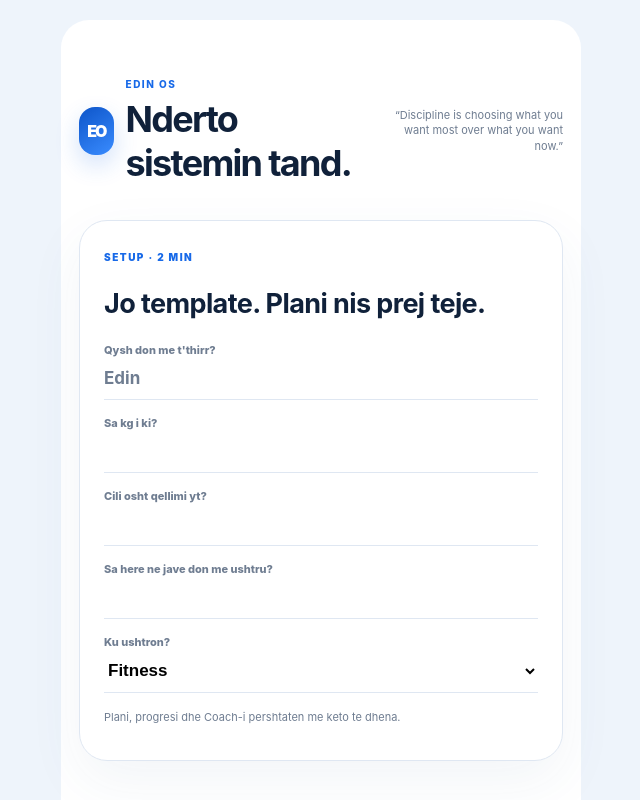
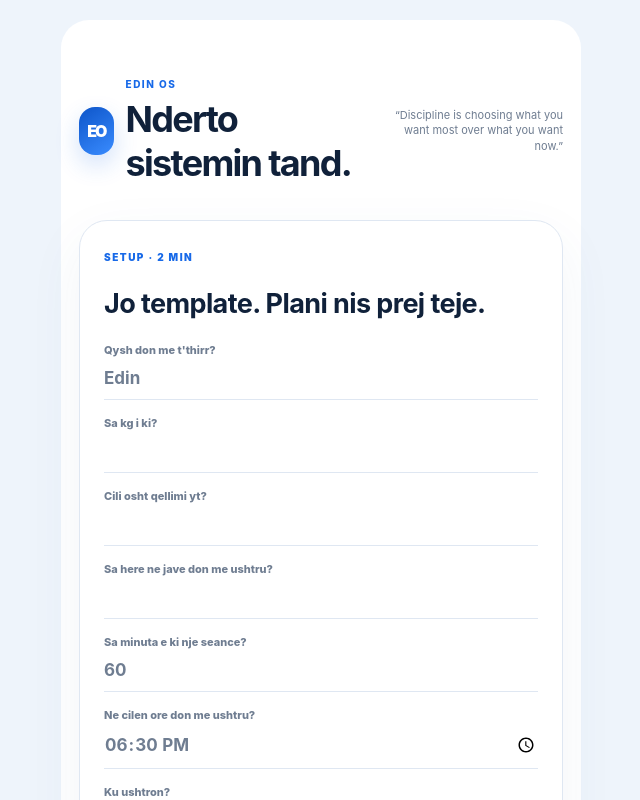
Before and after one commit to ari433/edin-os, a Next.js app: page / in a window 1280 px wide. Shown: the top 800 px of the page, without its empty margins (319-959 px from the left). Built offline with nearby package versions, Linux system fonts and the light colour scheme.

Commit message:
Add concrete training schedule and exercise tracking fields

```diff
--- a/app/page.tsx
+++ b/app/page.tsx
@@ -1,13 +1,13 @@
 "use client";
 import{useEffect,useState}from"react";
 const SB="https://otrlqqsnczbfqeqmmhyc.supabase.co",KEY="sb_publishable_yu1bGViW_6g5qY33Dy_8Bw_0wT3KxTa",PID="2cd35bcf-6639-483a-8233-d33b59828b11";
-type P={name:string;weight:string;goal:string;level:string;days:string;place:string;reminder1:string;reminder2:string};
-const blank:P={name:"Edin",weight:"",goal:"",level:"beginner",days:"",place:"Fitness",reminder1:"09:00",reminder2:"19:00"};
+type P={name:string;weight:string;goal:string;level:string;days:string;place:string;reminder1:string;reminder2:string;trainTime:string;session:string};
+const blank:P={name:"Edin",weight:"",goal:"",level:"beginner",days:"",place:"Fitness",reminder1:"09:00",reminder2:"19:00",trainTime:"18:30",session:"60"};
 const templates={Push:[["Bench Press","4","6-10"],["Incline Dumbbell Press","3","8-12"],["Shoulder Press","3","8-12"],["Lateral Raise","3","12-15"],["Triceps Pushdown","3","10-15"]],Pull:[["Lat Pulldown","4","8-12"],["Seated Row","3","8-12"],["Face Pull","3","12-15"],["Biceps Curl","3","10-15"]],Legs:[["Squat","4","6-10"],["Romanian Deadlift","3","8-12"],["Leg Press","3","10-15"],["Leg Curl","3","10-15"],["Calf Raise","4","12-20"]]};
 export default function Home(){const[p,setP]=useState<P>(blank),[tab,setTab]=useState("Today"),[msg,setMsg]=useState(""),[chat,setChat]=useState<any[]>([]),[loading,setLoading]=useState(false),[done,setDone]=useState(0),[photo,setPhoto]=useState("");
 useEffect(()=>{const x=localStorage.getItem("edin-profile");if(x)setP(JSON.parse(x));const d=localStorage.getItem("workouts-done");if(d)setDone(+d)},[]);
 const save=(k:keyof P,v:string)=>{const n={...p,[k]:v};setP(n);localStorage.setItem("edin-profile",JSON.stringify(n))};
-async function coach(){if(!msg.trim()||loading)return;const q=msg;setChat(x=>[...x,{r:"me",t:q}]);setMsg("");setLoading(true);try{const r=await fetch(SB+"/functions/v1/fitness-coach",{method:"POST",headers:{"Content-Type":"application/json","apikey":KEY},body:JSON.stringify({message:q,name:p.name,context:{weight:p.weight||null,goal:p.goal||null,level:p.level,training_days:p.days||null,place:p.place,workouts_completed:done}})});const j=await r.json();setChat(x=>[...x,{r:"bot",t:j.reply||"Problem me Coach. Provo prape."}])}catch{setChat(x=>[...x,{r:"bot",t:"S'mujta me u lidhe. Provo prape."}])}setLoading(false)}
+async function coach(){if(!msg.trim()||loading)return;const q=msg;setChat(x=>[...x,{r:"me",t:q}]);setMsg("");setLoading(true);try{const r=await fetch(SB+"/functions/v1/fitness-coach",{method:"POST",headers:{"Content-Type":"application/json","apikey":KEY},body:JSON.stringify({message:q,name:p.name,context:{weight:p.weight||null,goal:p.goal||null,level:p.level,training_days:p.days||null,place:p.place,preferred_training_time:p.trainTime,session_minutes:p.session,workouts_completed:done}})});const j=await r.json();setChat(x=>[...x,{r:"bot",t:j.reply||"Problem me Coach. Provo prape."}])}catch{setChat(x=>[...x,{r:"bot",t:"S'mujta me u lidhe. Provo prape."}])}setLoading(false)}
 async function finish(){const n=done+1;setDone(n);localStorage.setItem("workouts-done",String(n));await fetch(SB+"/rest/v1/workouts",{method:"POST",headers:{"apikey":KEY,"Content-Type":"application/json","Prefer":"return=minimal"},body:JSON.stringify({profile_id:PID,name:"Workout",goal:p.goal||null,completed_at:new Date().toISOString()})});alert("Stervitja u regjistru. Nice, "+p.name+" 💪")}
 async function upload(e:any){const file=e.target.files?.[0];if(!file)return;const path=PID+"/"+Date.now()+"-"+file.name;const r=await fetch(SB+"/storage/v1/object/progress/"+path,{method:"POST",headers:{"apikey":KEY,"Content-Type":file.type},body:file});if(r.ok){setPhoto(URL.createObjectURL(file));await fetch(SB+"/rest/v1/progress_photos",{method:"POST",headers:{"apikey":KEY,"Content-Type":"application/json"},body:JSON.stringify({profile_id:PID,storage_path:path})})}}
 async function notifications(){if(!("Notification"in window))return alert("Instaloje EDIN OS ne Home Screen per notifications.");const x=await Notification.requestPermission();if(x==="granted")new Notification("EDIN OS",{body:p.name+", reminders jane aktiv. Qendro konsistent 💪",icon:"/icon.svg"})}
@@ -19,7 +19,7 @@ return <main><header><div className="brand"><div className="mark">EO</div><div><
 {tab==="Progress"&&<section className="sheet"><span>PROGRESS REAL</span><h2>Shihe rrugen, jo veq diten.</h2><div className="metric"><b>{done}</b><small>Stervitje te regjistruara</small></div><div className="metric"><b>{p.weight} kg</b><small>Pesha qe ke vendos</small></div><label className="upload">+ Shto progress photo<input type="file" accept="image/*" capture="environment" onChange={upload}/></label>{photo&&<img className="progressphoto" src={photo}/>}</section>}
 {tab==="Food"&&<section className="sheet"><span>FOOD GUIDE</span><h2>Ha per energji & progres.</h2><Meal n="Mengjes" d="Veze + buke integrale + kos/fruta"/><Meal n="Dreke" d="Pule/mish/peshk + oriz/patate + sallate"/><Meal n="Snack" d="Kos grek + fruta + arra"/><Meal n="Darke" d="Burim proteine + perime + karbo sipas aktivitetit"/><p className="hint">Nuk po shpikim kalori pa te dhena. Pyete Coach-in per plan te personalizuar.</p><button className="primary" onClick={()=>{setMsg("Me krijo plan ushqimi praktik sipas profilit dhe qellimit tim.");setTab("Coach")}}>Gjenero me AI Coach</button></section>}
 {tab==="Coach"&&<section className="sheet coach"><span>GEMINI · PERSONAL COACH</span><h2>Fol me Coach-in, {p.name}.</h2><div className="chatlog">{chat.length?chat.map((x,i)=><div className={x.r} key={i}>{x.t}</div>):<div className="bot">Me pyet per ushtrime, forme, plan javor, ushqim, rikuperim ose progres. Une e lexoj profilin tend.</div>}{loading&&<div className="bot">Duke mendu...</div>}</div><div className="composer"><input value={msg} onChange={e=>setMsg(e.target.value)} onKeyDown={e=>e.key==="Enter"&&coach()} placeholder="P.sh. qysh behet squat?"/><button onClick={coach}>↑</button></div></section>}
-{tab==="You"&&<section className="sheet"><span>YOU</span><h2>{p.name}</h2><Field l="Pesha kg" v={p.weight} set={(v:string)=>save("weight",v)}/><Field l="Qellimi" v={p.goal} set={(v:string)=>save("goal",v)}/><Field l="Dite/jave" v={p.days} set={(v:string)=>save("days",v)}/><label>Reminder #1<input type="time" value={p.reminder1} onChange={e=>save("reminder1",e.target.value)}/></label><label>Reminder #2<input type="time" value={p.reminder2} onChange={e=>save("reminder2",e.target.value)}/></label><button className="primary" onClick={notifications}>Aktivizo notifications</button></section>}
+{tab==="You"&&<section className="sheet"><span>YOU</span><h2>{p.name}</h2><Field l="Pesha kg" v={p.weight} set={(v:string)=>save("weight",v)}/><Field l="Qellimi" v={p.goal} set={(v:string)=>save("goal",v)}/><Field l="Dite/jave" v={p.days} set={(v:string)=>save("days",v)}/><label>Ora e stervitjes<input type="time" value={p.trainTime} onChange={e=>save("trainTime",e.target.value)}/></label><Field l="Minuta/seance" v={p.session} set={(v:string)=>save("session",v)}/><label>Reminder #1<input type="time" value={p.reminder1} onChange={e=>save("reminder1",e.target.value)}/></label><label>Reminder #2<input type="time" value={p.reminder2} onChange={e=>save("reminder2",e.target.value)}/></label><button className="primary" onClick={notifications}>Aktivizo notifications</button></section>}
 <nav>{["Today","Train","Progress","Food","Coach","You"].map(x=><button className={tab===x?"active":""} onClick={()=>setTab(x)} key={x}><b>{x==="Coach"?"✦":x==="Train"?"↗":x==="Progress"?"◒":x==="Food"?"◇":x==="You"?"○":"●"}</b><span>{x}</span></button>)}</nav></>}</main>}
-function Onboard({p,save}:any){return <section className="onboard"><span>SETUP · 2 MIN</span><h2>Jo template. Plani nis prej teje.</h2><Field l="Qysh don me t'thirr?" v={p.name} set={(v:string)=>save("name",v)}/><Field l="Sa kg i ki?" v={p.weight} set={(v:string)=>save("weight",v)}/><Field l="Cili osht qellimi yt?" v={p.goal} set={(v:string)=>save("goal",v)}/><Field l="Sa here ne jave don me ushtru?" v={p.days} set={(v:string)=>save("days",v)}/><label>Ku ushtron?<select value={p.place} onChange={e=>save("place",e.target.value)}><option>Fitness</option><option>Shtepi</option><option>Te dyja</option></select></label><p>Plani, progresi dhe Coach-i pershtaten me keto te dhena.</p></section>}
+function Onboard({p,save}:any){return <section className="onboard"><span>SETUP · 2 MIN</span><h2>Jo template. Plani nis prej teje.</h2><Field l="Qysh don me t'thirr?" v={p.name} set={(v:string)=>save("name",v)}/><Field l="Sa kg i ki?" v={p.weight} set={(v:string)=>save("weight",v)}/><Field l="Cili osht qellimi yt?" v={p.goal} set={(v:string)=>save("goal",v)}/><Field l="Sa here ne jave don me ushtru?" v={p.days} set={(v:string)=>save("days",v)}/><Field l="Sa minuta e ki nje seance?" v={p.session} set={(v:string)=>save("session",v)}/><label>Ne cilen ore don me ushtru?<input type="time" value={p.trainTime} onChange={e=>save("trainTime",e.target.value)}/></label><label>Ku ushtron?<select value={p.place} onChange={e=>save("place",e.target.value)}><option>Fitness</option><option>Shtepi</option><option>Te dyja</option></select></label><p>Plani, progresi dhe Coach-i pershtaten me keto te dhena.</p></section>}
 function Field({l,v,set}:any){return <label>{l}<input value={v} onChange={e=>set(e.target.value)}/></label>}function Box({t,children}:any){return <div className="box"><span>{t}</span>{children}</div>}function Meal({n,d}:any){return <div className="meal"><b>{n}</b><p>{d}</p></div>}
```
